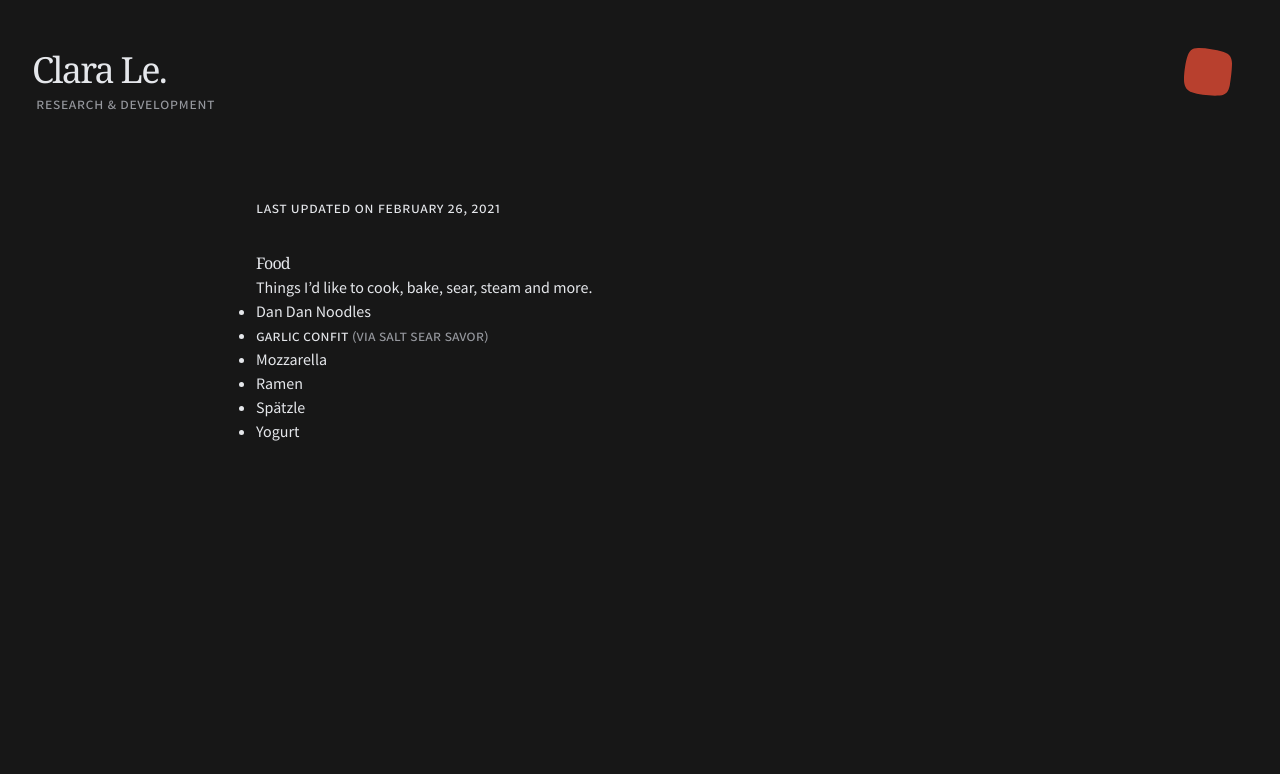
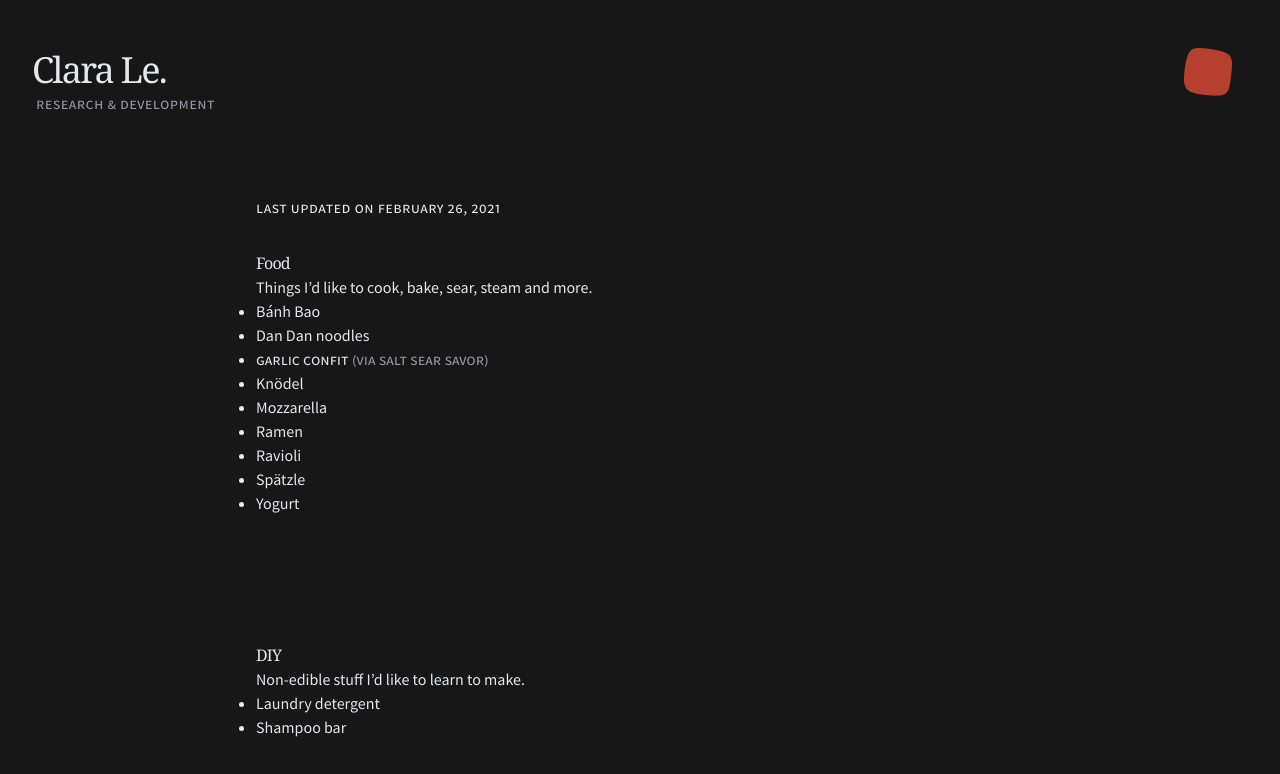
Before and after one commit to hgcl/clara-website, a Next.js app: page /research-and-development in a window 1280 px wide. Shown: the top 774 px of the page. Built offline with nearby package versions, Linux system fonts and the light colour scheme; a web font is replaced by a local one; what @tailwindcss/typography would draw is missing.

Commit message:
:pen: Add new items

```diff
--- a/pages/research-and-development.js
+++ b/pages/research-and-development.js
@@ -19,17 +19,29 @@ export default function Research({}) {
             <h2>Food</h2>
             <p>Things I’d like to cook, bake, sear, steam and more.</p>
             <ul>
-              <li>Dan Dan Noodles</li>
+              <li>Bánh Bao</li>
+              <li>Dan Dan noodles</li>
               <li>
                 <Link href="https://saltsearsavor.substack.com/p/-its-getting-hot-in-here-so-take">
                   Garlic confit
                 </Link>{" "}
                 <span className="comment">(via Salt Sear Savor)</span>
               </li>
+              <li>Knödel</li>
               <li>Mozzarella</li>
               <li>Ramen</li>
+              <li>Ravioli</li>
               <li>Spätzle</li>
               <li>Yogurt</li>
+            </ul>
+          </section>
+
+          <section className={sectionStyle}>
+            <h2>DIY</h2>
+            <p>Non-edible stuff I’d like to learn to make.</p>
+            <ul>
+              <li>Laundry detergent</li>
+              <li>Shampoo bar</li>
             </ul>
           </section>
         </div>
```
